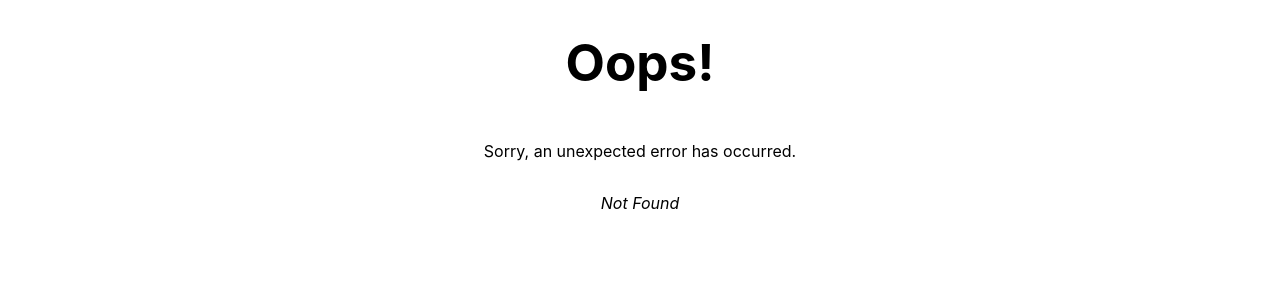
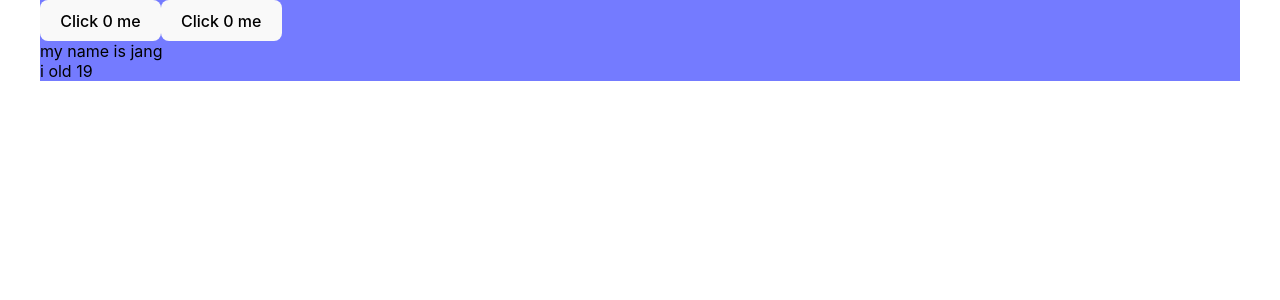
Before and after one commit to WonTaeJang/react-webview, a React (Vite) app: page /help/how-to-use in a window 1280 px wide. Before the commit this address had no page. Shown: the top 300 px of the page. Built offline with nearby package versions, Linux system fonts and the light colour scheme.

Commit message:
React Tutorial

```diff
--- a/src/App.jsx
+++ /dev/null
@@ -1,26 +0,0 @@
-import { useState } from 'react'
-
-const user = {
-  name: 'Hedy Lamarr',
-  imageUrl: null,
-  imageSize: 90,
-};
-
-function App() {
-  return (
-    <>
-      <h1>{user.name}</h1>
-      <img
-        className="avatar"
-        src={user.imageUrl}
-        alt={'Photo of ' + user.name}
-        style={{
-          width: user.imageSize,
-          height: user.imageSize
-        }}
-      />
-    </>
-  )
-}
-
-export default App
--- a/src/routes/layout.jsx
+++ b/src/layout/layout.jsx
@@ -5,9 +5,9 @@ import {
 export default function Layout () {
   return (
     <>
-      <div id='sidebar'>
+      {/* <div id='sidebar'>
 
-      </div>
+      </div> */}
       <div
         id='detail'
       >
--- a/src/main.jsx
+++ b/src/main.jsx
@@ -1,27 +1,29 @@
 import React from 'react'
 import ReactDOM from 'react-dom/client'
 import { createBrowserRouter, RouterProvider } from "react-router-dom"
-import App from './App.jsx'
+// import App from './App.jsx'
 import './index.css'
-import Layout from './routes/layout'
-import ErrorPage from './pages/error-page'
+import { router } from './routes/routes'
 
-const router = createBrowserRouter([
-  {
-    path: '/',
-    element: <Layout />,
-    errorElement: <ErrorPage />,
-    children: [
-      {
-        path: 'test',
-        element: <App />
-      }
-    ]
-  }
-])
+// import Layout from './layout/layout.jsx'
+// import ErrorPage from './pages/error-page'
+
+// const router = createBrowserRouter([
+//   {
+//     path: '/',
+//     element: <Layout />,
+//     errorElement: <ErrorPage />,
+//     children: [
+//       {
+//         path: 'help/how-to-use',
+//         element: <App />
+//       }
+//     ]
+//   }
+// ])
 
 ReactDOM.createRoot(document.getElementById('root')).render(
   <React.StrictMode>
-    <RouterProvider router={router} />
+    <RouterProvider router={router()} />
   </React.StrictMode>,
 )
--- /dev/null
+++ b/src/pages/how-to-use.jsx
@@ -0,0 +1,37 @@
+import { useState } from "react"
+
+export default function HowToUse() {
+  const myData = {
+    name: 'jang',
+    age: 19
+  }
+
+  const [count, setCount] = useState(0)
+
+  function handleClick(e) {
+    console.log(e)
+
+    setCount(count + 1)
+  }
+  return (
+    <>
+      <MyButton count={count} onClick={handleClick}/>
+      <MyButton count={count} onClick={handleClick}/>
+
+      <div>
+        <div>
+          <span>my name is {myData.name}</span>
+        </div>
+        <div>
+          <span>i old {myData.age}</span>
+        </div>
+      </div>
+    </>
+  )
+}
+
+function MyButton({count, onClick}) {
+  return (
+    <button onClick={onClick}>Click {count} me</button>
+  )
+}
--- /dev/null
+++ b/src/routes/routes.jsx
@@ -0,0 +1,20 @@
+import { createBrowserRouter } from "react-router-dom"
+import HowToUse from '../pages/how-to-use.jsx'
+import Layout from '../layout/layout.jsx'
+import ErrorPage from '../pages/error-page.jsx'
+
+export const router = () => {
+  return createBrowserRouter([
+    {
+      path: '/',
+      element: <Layout />,
+      errorElement: <ErrorPage />,
+      children: [
+        {
+          path: 'help/how-to-use',
+          element: <HowToUse />
+        }
+      ]
+    }
+  ])
+}
```
